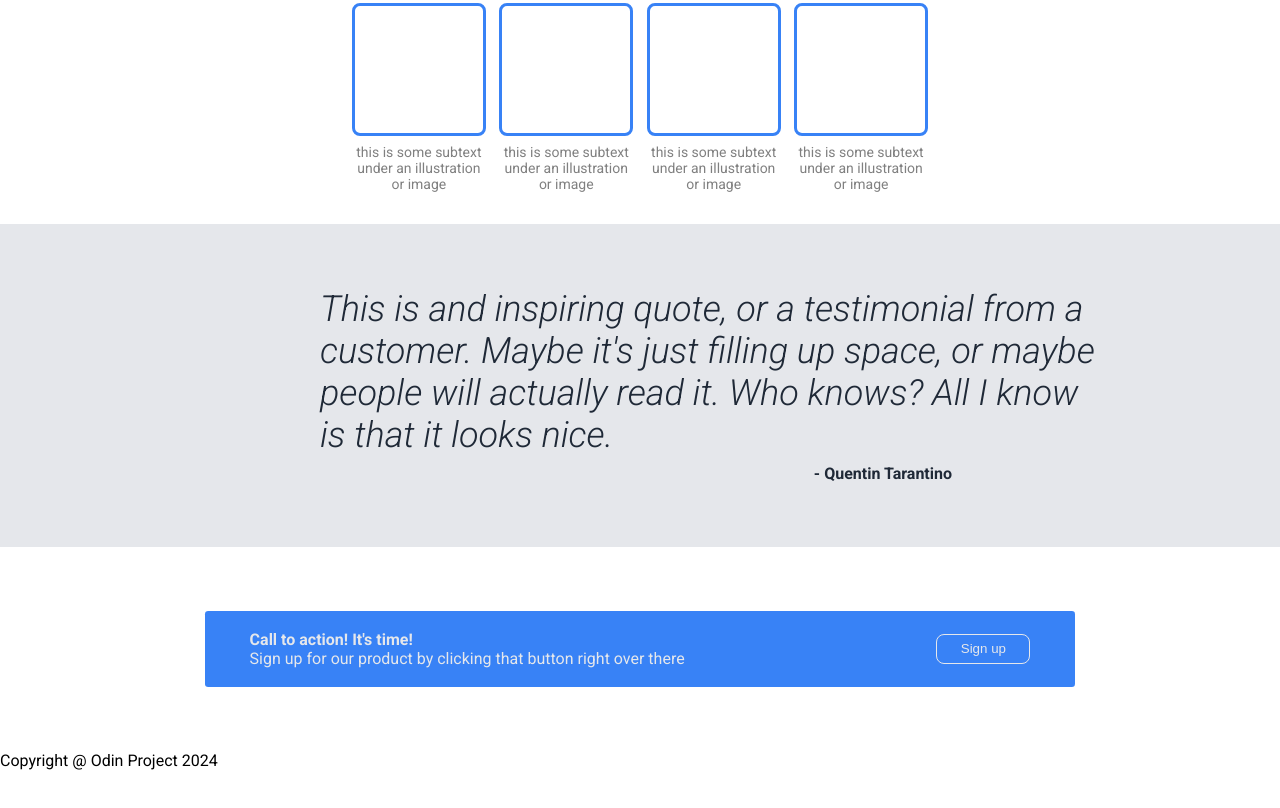
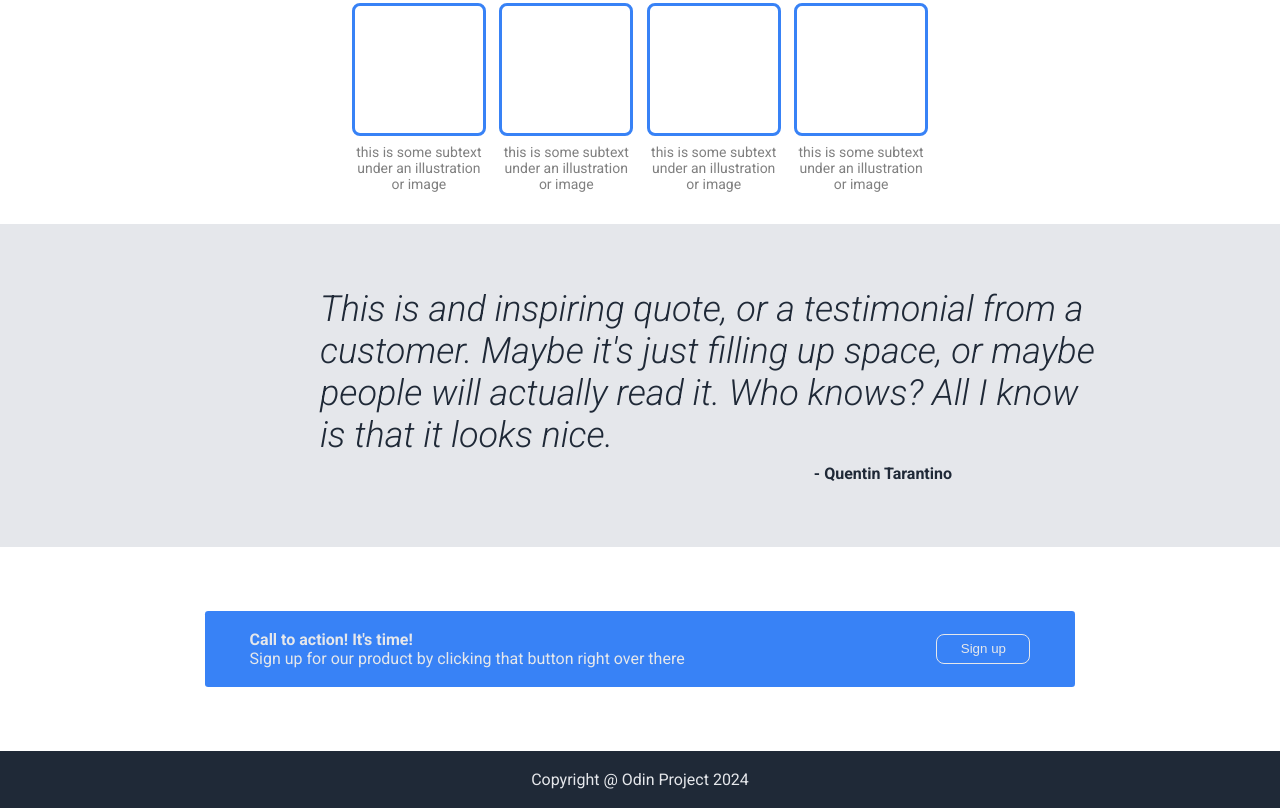
Before and after one commit to AiratMurtazin/odin-landing-page, a plain HTML site: page index.html in a window 1280 px wide. Shown: the part 573-1381 px from the top of the page. Before the commit the page ends 1343 px from the top, so only its background shows below. Drawn offline with Linux system fonts and the light colour scheme.

Commit message:
Make footer, finnish project

```diff
--- a/style.css
+++ b/style.css
@@ -207,4 +207,12 @@ body,
 	border-radius: 0.5rem;
 	height: 80%;
 }
+
+.footer {
+	background-color: var(--main-bg-col);
+	text-align: center;
+	color: var(--hero-sec-txt);
+	padding: 1.2rem 0;
+}
+
 /* Utility classes */
```
